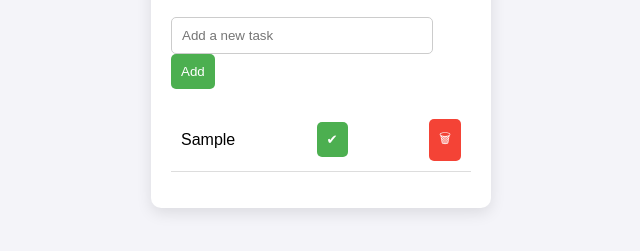
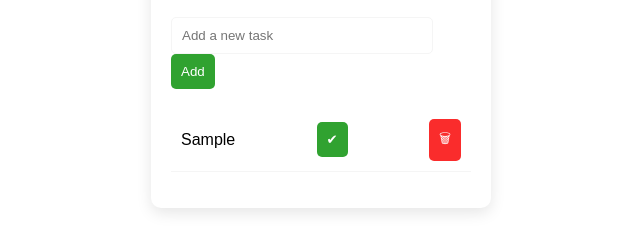
Before and after one commit to Ankit71064/first.js, a plain HTML site: page index.html in a window 1280 px wide. Both pictures are taken after typing "Sample" into the empty fields and a click on the button "Add". Shown: the part 345-596 px from the top of the page, without its empty margins (319-959 px from the left). Drawn offline with Linux system fonts and the light colour scheme.

Commit message:
Update js.css

```diff
--- a/js.css
+++ b/js.css
@@ -7,7 +7,7 @@
 
   body {
     font-family: Arial, sans-serif;
-    background-color: #f4f4f9;
+    background-color: white;
     display: flex;
     justify-content: center;
     align-items: center;
@@ -30,13 +30,13 @@
   input {
     width: 80%;
     padding: 10px;
-    border: 1px solid #ccc;
+    border: 1px solid whitesmoke;
     border-radius: 5px;
   }
 
   button {
     padding: 10px;
-    background-color: #4caf50;
+    background-color: rgb(48,162,48);
     color: white;
     border: none;
     border-radius: 5px;
@@ -44,7 +44,7 @@
   }
 
   button:hover {
-    background-color: #45a049;
+    background-color: rgb(48,162,48);
   }
 
   ul {
@@ -58,18 +58,18 @@
     justify-content: space-between;
     align-items: center;
     padding: 10px;
-    border-bottom: 1px solid #ddd;
+    border-bottom: 1px solid whitesmoke;
   }
 
   li.completed {
     text-decoration: line-through;
-    color: #888;
+    color: rgb(132,125,125);
   }
 
   button.delete-btn {
-    background-color: #f44336;
+    background-color: rgb(250,44,44);
   }
 
   button.delete-btn:hover {
-    background-color: #e53935;
+    background-color: rgb(250,44,44);
   }
```
